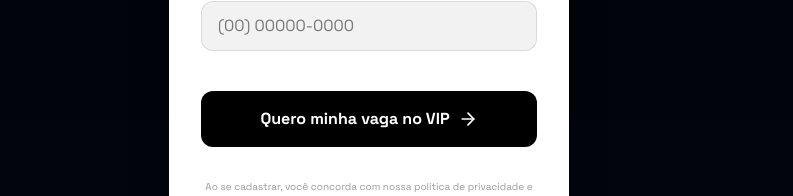
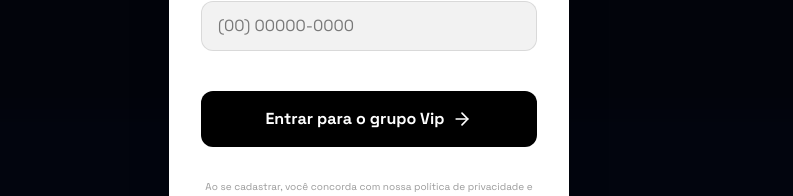
Before and after one commit to hamiltonmatematica/t3experiencemoc, a React (Vite) app: page / in a window 1280 px wide. Both pictures are taken after a click on the button "Quero entrar no grupo VIP". Shown: the part 1544-1740 px from the top of the page, without its empty margins (271-1064 px from the left). Built offline with nearby package versions, Linux system fonts and the light colour scheme.

Commit message:
fix: alterar texto do botão do formulário

```diff
--- a/src/App.tsx
+++ b/src/App.tsx
@@ -157,7 +157,7 @@ const LeadForm = ({ onSuccess }: { onSuccess: () => void }) => {
         disabled={loading}
         className="mt-6 bg-black text-white py-4 rounded-xl font-bold flex items-center justify-center gap-2 hover:bg-black/90 transition-all disabled:opacity-50"
       >
-        {loading ? "Processando..." : "Quero minha vaga no VIP"} <ArrowRight size={20} />
+        {loading ? "Processando..." : "Entrar para o grupo Vip"} <ArrowRight size={20} />
       </button>
 
       <p className="text-[10px] text-center text-black/40 mt-4">
```
